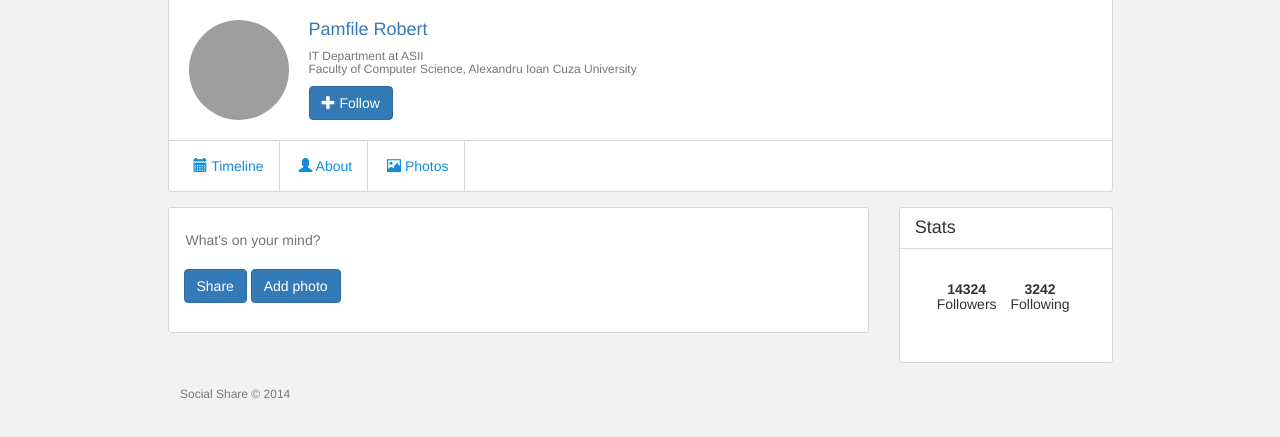
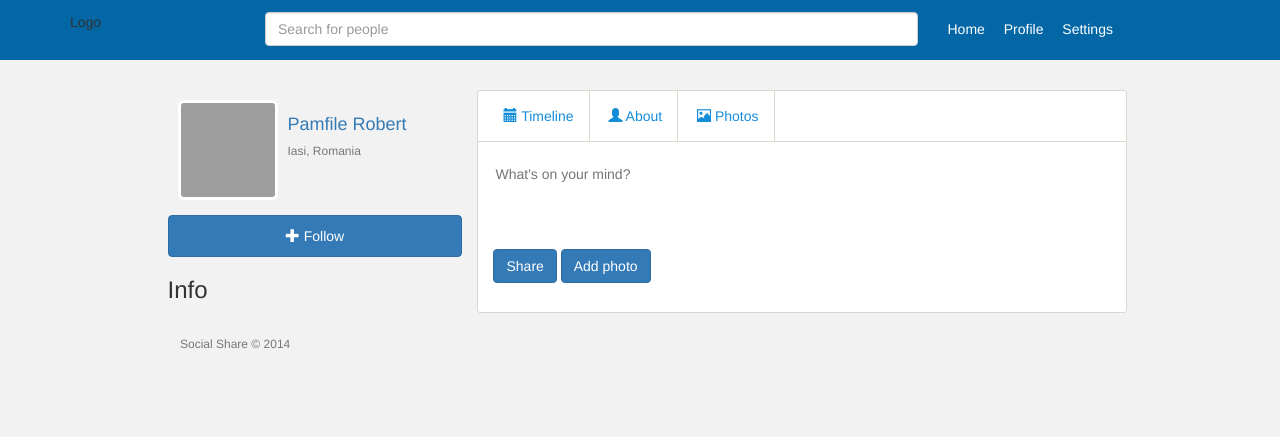
Before and after one commit to priderzaur/ProiectCI, a CodeIgniter app: the page made by application/views/profile.php in a window 1280 px wide. Shown: the top 437 px of the page. Run offline with CodeIgniter, Linux system fonts and the light colour scheme; data that the repository does not hold is empty; some libraries are stand-ins or nearby versions; grey boxes are pictures that could not be loaded.

Commit message:
no message

```diff
--- a/application/config/config.php
+++ b/application/config/config.php
@@ -14,7 +14,7 @@
 | path to your installation.
 |
 */
-$config['base_url']	= 'http://localhost/back/index.php/';
+$config['base_url']	= 'http://localhost/back/';
 
 /*
 |--------------------------------------------------------------------------
--- a/application/models/get.php
+++ b/application/models/get.php
@@ -18,6 +18,11 @@
 				redirect(base_url());
 			}
 
+		}
+
+		public function user{
+			$result = $this->db->get('users');
+			return $result->result_array();
 		}
 
 		public function updates(){
--- a/application/views/header.php
+++ b/application/views/header.php
@@ -3,11 +3,51 @@
 	<title>Social Share</title>
 
 	<link rel="stylesheet" href="//netdna.bootstrapcdn.com/bootstrap/3.1.1/css/bootstrap.min.css">
-	<link rel="stylesheet" href="assets/custom.css">
+	<link rel="stylesheet" href="<?php echo base_url(); ?>assets/custom.css">
 
 	<script src="//ajax.googleapis.com/ajax/libs/jquery/1.11.0/jquery.min.js"></script>
-	<script src="assets/elastic/dependencies/jquery.js" type="text/javascript" charset="utf-8"></script>
-	<script src="assets/elastic/jquery.elastic.source.js" type="text/javascript" charset="utf-8"></script>
+	<script src="<?php echo base_url(); ?>assets/elastic/dependencies/jquery.js" type="text/javascript" charset="utf-8"></script>
+	<script src="<?php echo base_url(); ?>assets/elastic/jquery.elastic.source.js" type="text/javascript" charset="utf-8"></script>
 	<script src="//netdna.bootstrapcdn.com/bootstrap/3.1.1/js/bootstrap.min.js"></script>
 
 </head>
+
+<header>
+	<div class="container">
+
+		<div class="row">
+
+			<div class="col-md-12">
+
+				<div class="row">
+
+					<div class="col-md-2">
+
+						Logo
+
+					</div>
+
+					<div class="col-md-7">
+
+						<form class=""><input type="text" class="form-control" placeholder="Search for people "></form>
+
+					</div>
+
+					<div class="col-md-3 top-menu pull-right">
+
+						<ul class="list-unstyled list-inline">
+
+							<li><a href>Home</a></li>
+							<li><a href>Profile</a></li>
+							<li><a href>Settings</a></li>
+
+						</ul>
+
+					</div>
+
+			</div>
+
+		</div>
+	</div>
+
+</header>
--- a/application/views/profile.php
+++ b/application/views/profile.php
@@ -1,47 +1,55 @@
 <?php require('header.php'); ?>
 
-	<div class="container">
+	<div class="container margin-top-fix">
 
 		<div class="row">
 
 			<div class="col-md-offset-1 col-md-10">
 
-				<div class="timeline-header">
+				<div class="row">
+
+					<div class="col-md-4">
 
 							<div class="media">
 
 								<div class="pull-left avatar">
-							<img src="https://fbcdn-sphotos-e-a.akamaihd.net/hphotos-ak-prn2/t1.0-9/1377992_722124137815406_2027553723_n.jpg"class="img-circle img-responsive"></img>
+									<img src="https://fbcdn-sphotos-e-a.akamaihd.net/hphotos-ak-prn2/t1.0-9/1377992_722124137815406_2027553723_n.jpg"class="img-rounded img-responsive"></img>
 								</div>
 
-						<div class="media-body">
+								<div class="large-info">
 
 									<h4><a href>Pamfile Robert</a></h4>
 
 									<h6>
 										<ul class="list-unstyled text-muted">
-									<li>IT Department at ASII</li>
-									<li>Faculty of Computer Science, Alexandru Ioan Cuza University</li>
+											<li>Iasi, Romania</li>
 										</ul>
 									</h6>
-
-							<button type="button" class="btn btn-primary">
-								<span class="glyphicon glyphicon-plus"></span> Follow
-							</button>
 
 								</div>
 
 							</div>
 
+							<div class="text-center">
+								<button type="button" class="btn btn-primary follow">
+									<span class="glyphicon glyphicon-plus"></span> Follow
+								</button>
 							</div>
 
-				<div class="clearfix"></div>
+							<article>
+								<h3>Info</h3>
 
-				<div class="timeline-menu  border-radius-down">
+							</article>
+
+					</div>
+
+					<div class="col-md-8 timeline border-radius-all">
+
+						<div class="timeline-menu">
 
 							<ul class="list-unstyled list-inline">
 
-						<li class="active"><a href><span class="glyphicon glyphicon-calendar"></span> Timeline</a></li>
+								<li><a href><span class="glyphicon glyphicon-calendar"></span> Timeline</a></li>
 								<li><a href ="about.html"><span class="glyphicon glyphicon-user"></span> About</a></li>
 								<li><a href><span class="glyphicon glyphicon-picture"></span> Photos</a></li>
 
@@ -49,17 +57,13 @@
 
 						</div>
 
-				<div class="row">
-
-					<div class="col-md-9">
-
 						<div class="profile-share-form border-radius-all">
 
 							<div class="tab-content">
 
  								<div class="tab-pane active" id="status">
 									<form role="form">
-										<textarea class="text-form" placeholder="What's on your mind?"></textarea>
+										<textarea class="text-form" placeholder="What's on your mind?" rows=5></textarea>
 										<button type="submit" class="btn btn-primary">Share</button>
 										<button type="submit" class="btn btn-primary">Add photo</button>
 									</form>
@@ -74,34 +78,43 @@
 
 							<div class="timeline-post border-radius-all">
 
-								<div class="timeline-post-header">
+								<div class="container">
 
-									<div class="pull-left mini-avatar">
+									<div class="row">
+
+										<div class="col-md-1 timeline-post-header">
+
+											<div class="mini-avatar">
 
 												<img src="https://fbcdn-profile-a.akamaihd.net/hprofile-ak-prn2/t1.0-1/c18.0.48.48/p48x48/1377992_722124137815406_2027553723_s.jpg" class="img-responsive img-rounded">
 
 											</div>
 
+										</div>
+
+										<div class="col-md-6 timeline-post-content">
+
 											<h5><strong><a href>Pamfile Robert</a></strong></h5>
+
 											<h6 class="text-muted">
 												<span class="glyphicon glyphicon-calendar"></span>
 												<a href="<?php echo base_url('update/id/'.$post['update_id']); ?>"><?php echo $post['dateCreated'] ?></a>
 											</h6>
+
+											<p><?php echo $post['postContent']; ?></p>
+
 										</div>
 
-								<div class="timeline-post-content">
-									<p><?php echo $post['postContent']; ?></p>
 									</div>
 
-
+								</div>
 
 								<div class="timeline-post-comments">
 
-									<div class="clearfix"></div>
-
-									<form role="form">
-										<textarea class="form-control" rows=1  placeholder="Write a comment..."></textarea>
-									</form>
+									<ul class="list-inline">
+										<li><a href>Like</a></li>
+										<li><a href>Comments</a></li>
+									</ul>
 
 								</div>
 
@@ -112,22 +125,6 @@
 						?>
 					</div>
 
-					<div class="col-md-3 pull-right">
-
-						<div class="profile-stats border-radius-all">
-
-							<h4>Stats</h4>
-
-							<ul class="list-unstyled list-inline text-center">
-
-								<li><h5 class="text-center"><strong>14324</strong><br>Followers</h5></li>
-								<li><h5 class="text-center"><strong>3242</strong><br>Following</h5></li>
-
-							<ul>
-
-						</div>
-
-					</div>
 
 				</div>
 
--- a/assets/custom.css
+++ b/assets/custom.css
@@ -17,6 +17,24 @@ body{
 a:hover{ text-decoration: none; }
 textarea { line-height: 1.1em; padding-bottom: 5px; }
 
+
+header{
+	top: 0;
+	border-width: 0 0 1px;
+	position: fixed;
+	right: 0;
+	left: 0;
+	z-index: 1030;
+	background: #0367A6;
+	padding-top:12px;
+}
+
+.top-menu ul li{ padding-top:7px; padding-right:10px; }
+	.top-menu a{ color:#fff; }
+	.top-menu a:hover { text-decoration: none; color:#B3DAF2; }
+
+.margin-top-fix{ margin-top:90px; }
+
 .border-radius-down {
 	-webkit-border-bottom-right-radius: 3px;
 	-webkit-border-bottom-left-radius: 3px;
@@ -32,17 +50,21 @@ textarea { line-height: 1.1em; padding-bottom: 5px; }
 	border-radius: 3px;
 }
 
-.timeline-header{ border:1px solid #D6D9CD; border-top:none; padding:10px; background: #fff; }
+.timeline-header{ border-top:none; padding:10px; }
 
-	.avatar { padding:10px; margin-right: 10px; }
-		.avatar img { height: 100px; width: 100px; }
+	.avatar { padding:10px; }
+		.avatar img { height: 100px; width: 100px; border:3px solid #fff; }
+	.large-info{ padding-top:15px; }
+	.follow{ margin-top:5px; padding:10px 30px; width: 100%; }
 
-.timeline-menu { padding-left:15px; padding-bottom:0px; background: #fff; border:1px solid #D6D9CD; border-top:none; }
+.timeline { background: #fff; border:1px solid #D6D9CD; padding:0; }
+
+.timeline-menu { padding-left:15px; padding-bottom:0px; border-bottom:1px solid #D6D9CD; }
 	.timeline-menu a { color:#148DD9; }
 	.timeline-menu ul { margin-bottom: 0px; }
 	.timeline-menu li { padding:15px 15px 15px 15px; border-right:1px solid #D6D9CD;}
 
-.profile-stats, .profile-share-form, .timeline-post, .about-div { margin-top:15px; background: #fff; border:1px solid #D6D9CD; }
+.timeline-post, .about-div { margin-top:15px; background: #fff;  }
 	.profile-stats h4 { padding: 0 0 10px 15px; border-bottom: 1px solid #D6D9CD; }
 	.profile-stats ul { margin-bottom: 0px; padding:13.2px 0; }
 
@@ -56,14 +78,15 @@ textarea { line-height: 1.1em; padding-bottom: 5px; }
 .timeline-post { }
 	.timeline-post-header{ padding:15px 15px 0 15px; margin-bottom: 0px; }
 		.mini-avatar { margin-right: 15px;}
-		.timeline-post-header h5 { margin-top: 6px; }
-		.timeline-post-header h6 { margin-top: -6px; }
 
-	.timeline-post-content { padding:15px 15px 15px 15px; border-bottom: 1px solid #D6D9CD; }
+	.timeline-post-content { padding:5px 15px 15px 15px; margin-left:-30px; }
+		.timeline-post-content h5 { }
+		.timeline-post-content h6 { margin-top:-6px; }
 
-	.timeline-post-comments { padding:7px 15px 7px 16px; background: #F2F2F2; }
+	.timeline-post-comments { padding:7px 15px 7px 16px; background: #F2F2F2; border-top:1px solid #D6D9CD; border-bottom:1px solid #D6D9CD;}
 		.mini-avatar-comment { width: 32px; height: auto; margin-right: 15px;}
 		.timeline-post-comments h6 { margin-top: 0px; }
+		.timeline-post-comments ul { margin-bottom:0;}
 		.timeline-post-comments textarea { width: 100%; resize:none; height: auto; min-height: 35px; }
 
 	.comment{ margin-top:-10px; }
```
Also changed, not shown: application/controllers/home.php (+2 -9 lines). Lines whose indentation alone changed are shown as unchanged.
